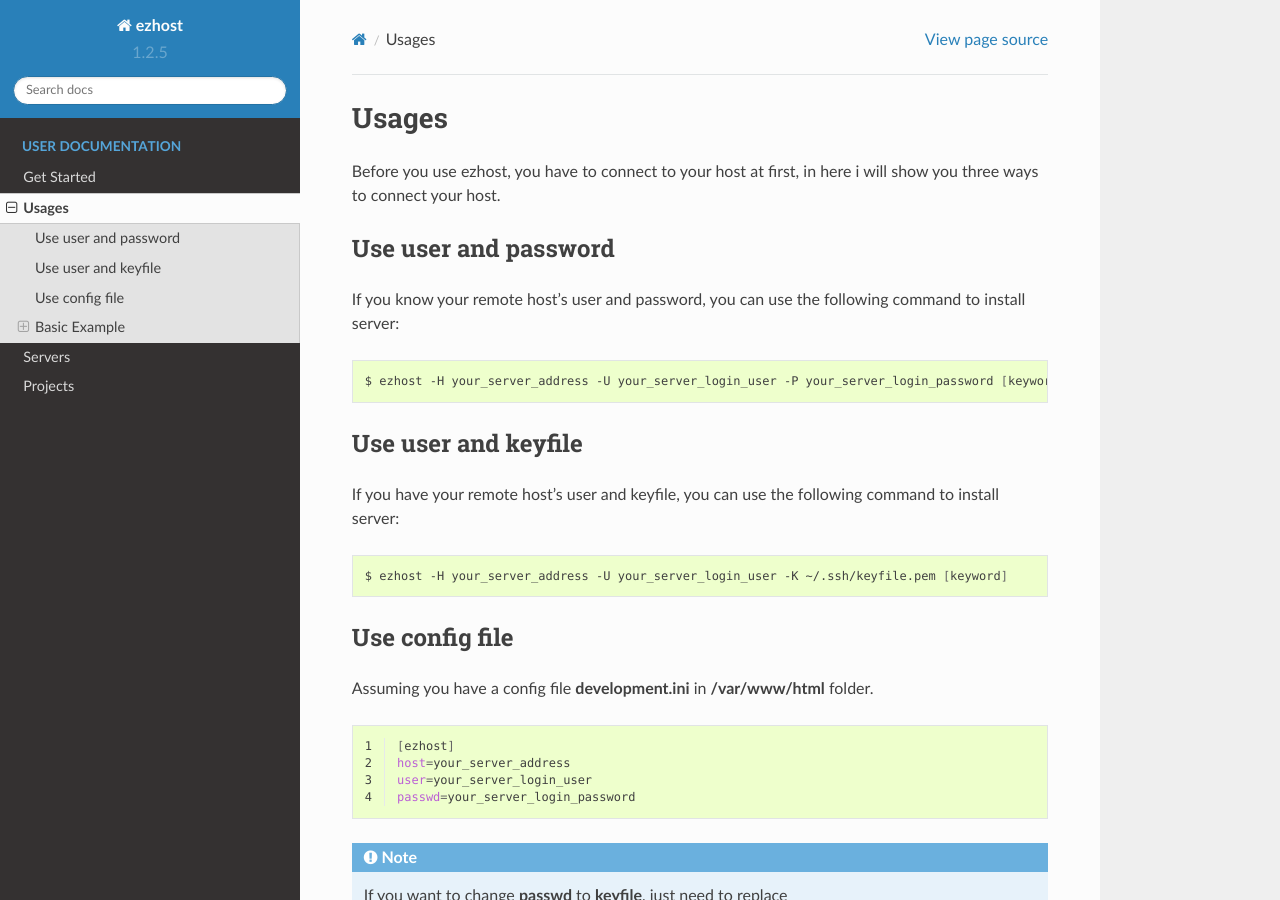
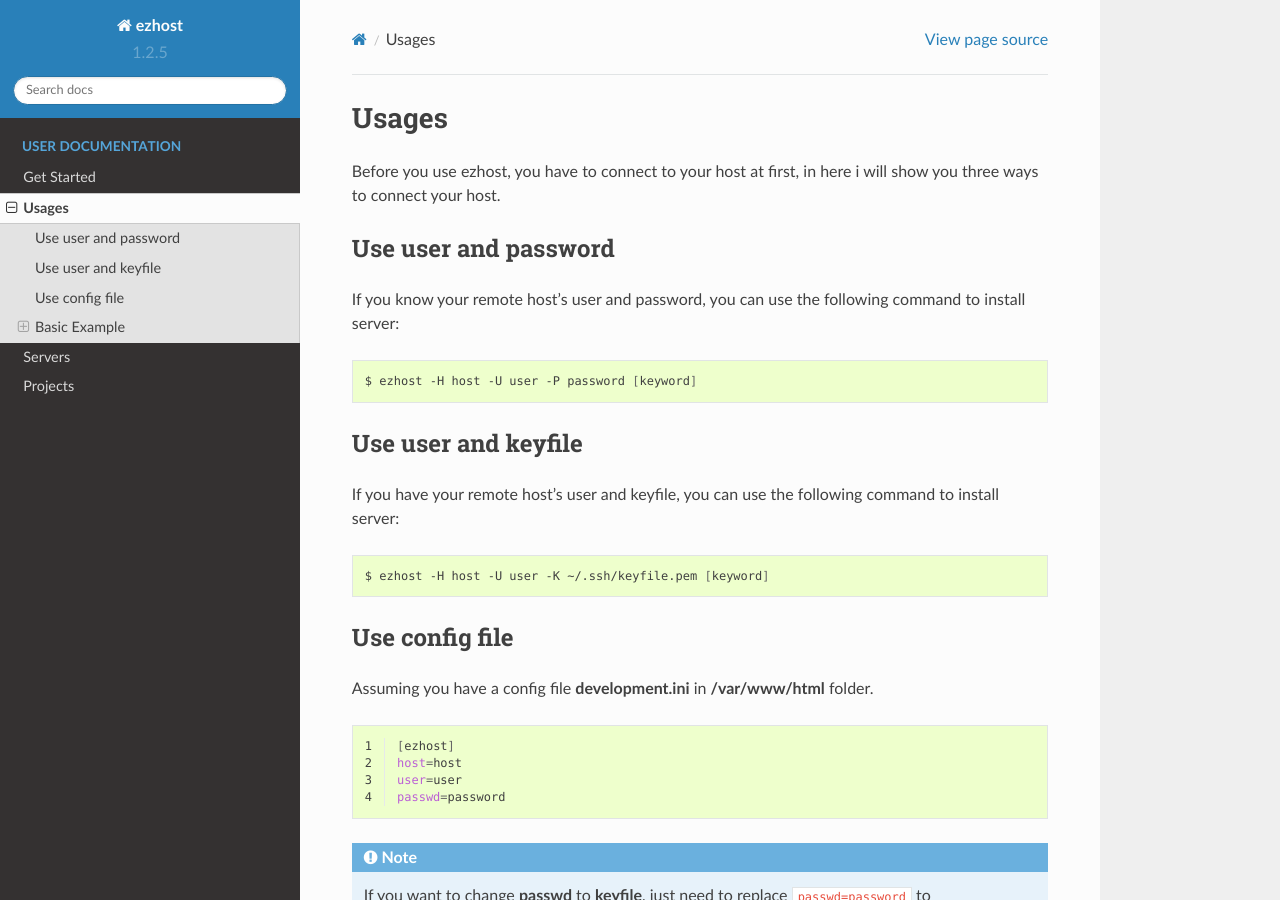
Before and after one commit to zhexiao/ezhost, a Sphinx documentation site: the page built from docs/usage.rst, in a window 1280 px wide and 900 px high. Built offline with Sphinx 7.4.7 and the Read the Docs theme 2.0.0, drawn with Linux system fonts in a browser that asks for light colours; pages that are not in the unit, such as notebooks, are missing from menus; some of the changed text lies outside the part shown.

Commit message:
change docs

```diff
--- a/docs/usage.rst
+++ b/docs/usage.rst
@@ -10,7 +10,7 @@
 
 .. code-block:: bash
 
-   $ ezhost -H your_server_address -U your_server_login_user -P your_server_login_password [keyword]
+   $ ezhost -H host -U user -P password [keyword]
 
 
 Use user and keyfile
@@ -20,7 +20,7 @@
 
 .. code-block:: bash
 
-   $ ezhost -H your_server_address -U your_server_login_user -K ~/.ssh/keyfile.pem [keyword]
+   $ ezhost -H host -U user -K ~/.ssh/keyfile.pem [keyword]
 
 
 Use config file
@@ -32,11 +32,11 @@
    :linenos:
 
    [ezhost]
-   host=your_server_address
-   user=your_server_login_user
-   passwd=your_server_login_password
+   host=host
+   user=user
+   passwd=password
 
-.. note:: If you want to change **passwd** to **keyfile**, just need to replace ``passwd=your_server_login_password`` to ``keyfile=~/.ssh/keyfile.pem``.
+.. note:: If you want to change **passwd** to **keyfile**, just need to replace ``passwd=password`` to ``keyfile=~/.ssh/keyfile.pem``.
 
 After you have ezhost config file, you can use the following command to run it:
 
```
